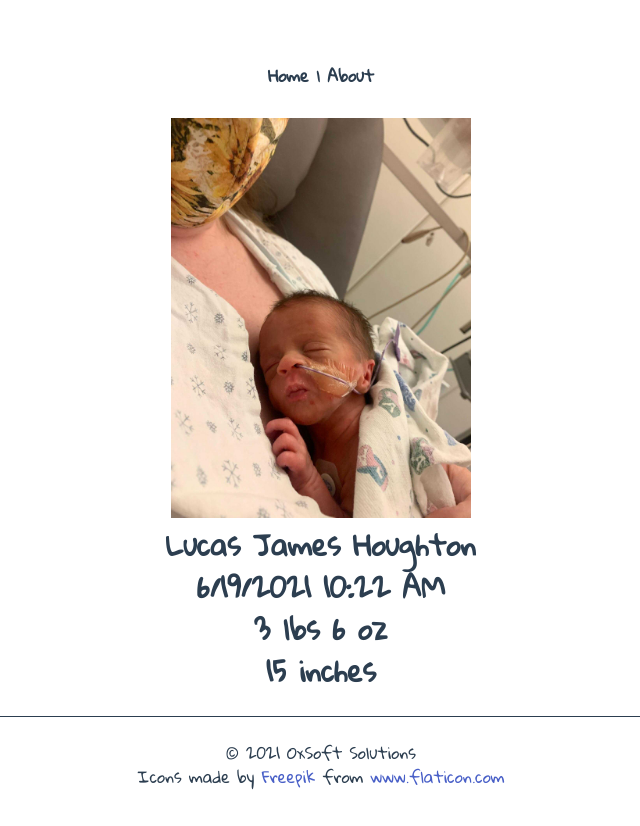
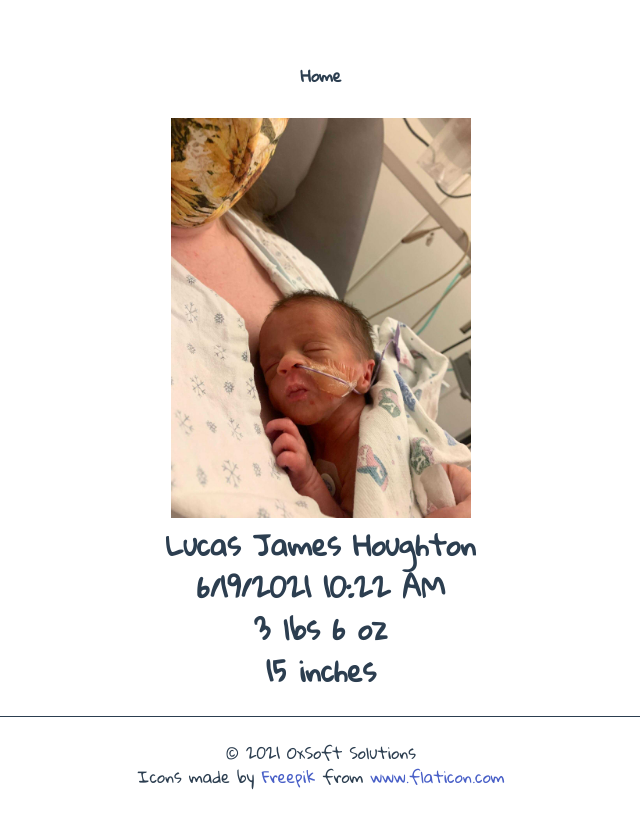
Before and after one commit to CHoughtonTech/small-but-mighty, a Vue app: page /weeklyupdates/1 in a window 1280 px wide. Shown: the top 826 px of the page, without its empty margins (319-959 px from the left). Built offline with nearby package versions, Linux system fonts and the light colour scheme.

Commit message:
Removed Link
Removed About link until further info is entered

```diff
--- a/src/App.vue
+++ b/src/App.vue
@@ -1,8 +1,7 @@
 <template>
   <div id="app">
     <div id="nav">
-      <router-link to="/">Home</router-link> |
-      <router-link to="/about">About</router-link>
+      <router-link to="/">Home</router-link>
     </div>
     <img class="title-img" src="@/assets/main_ljh.jpg" /><br/>
     <h3>Lucas James Houghton</h3>
```
